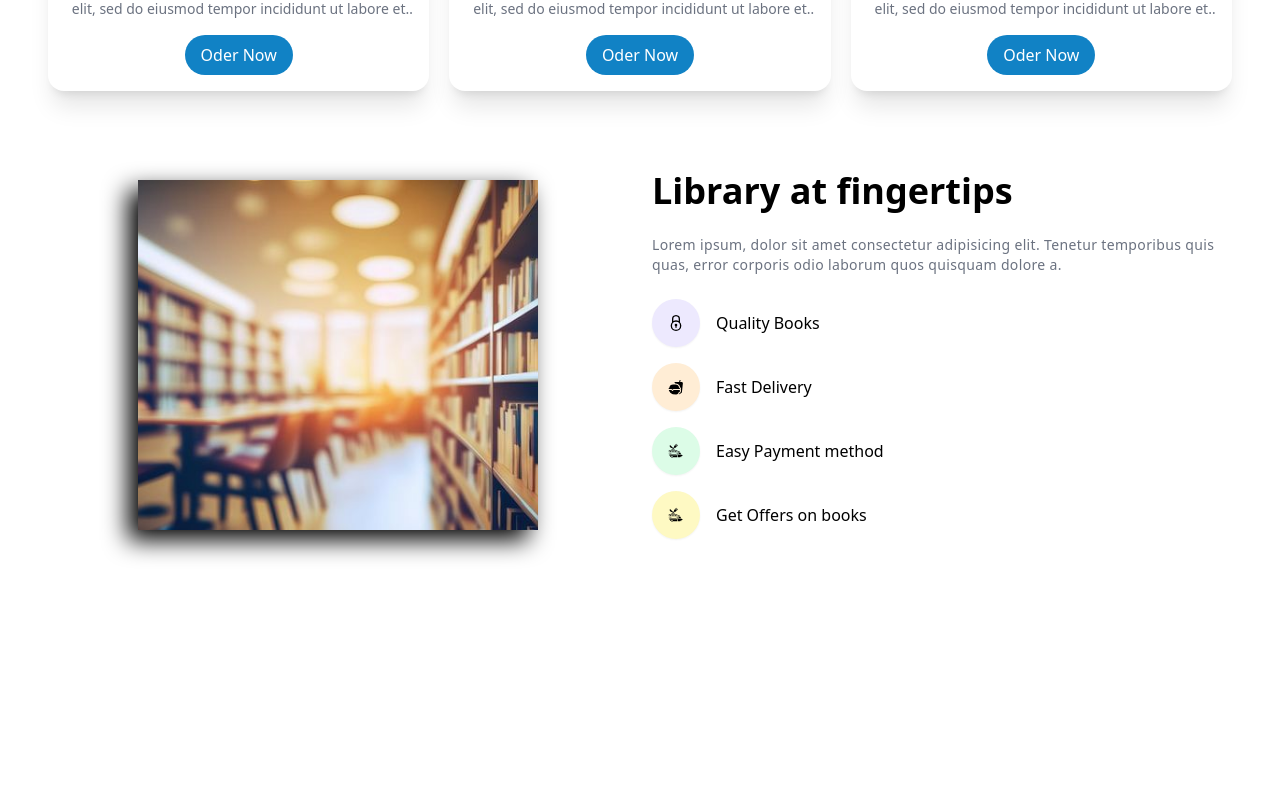
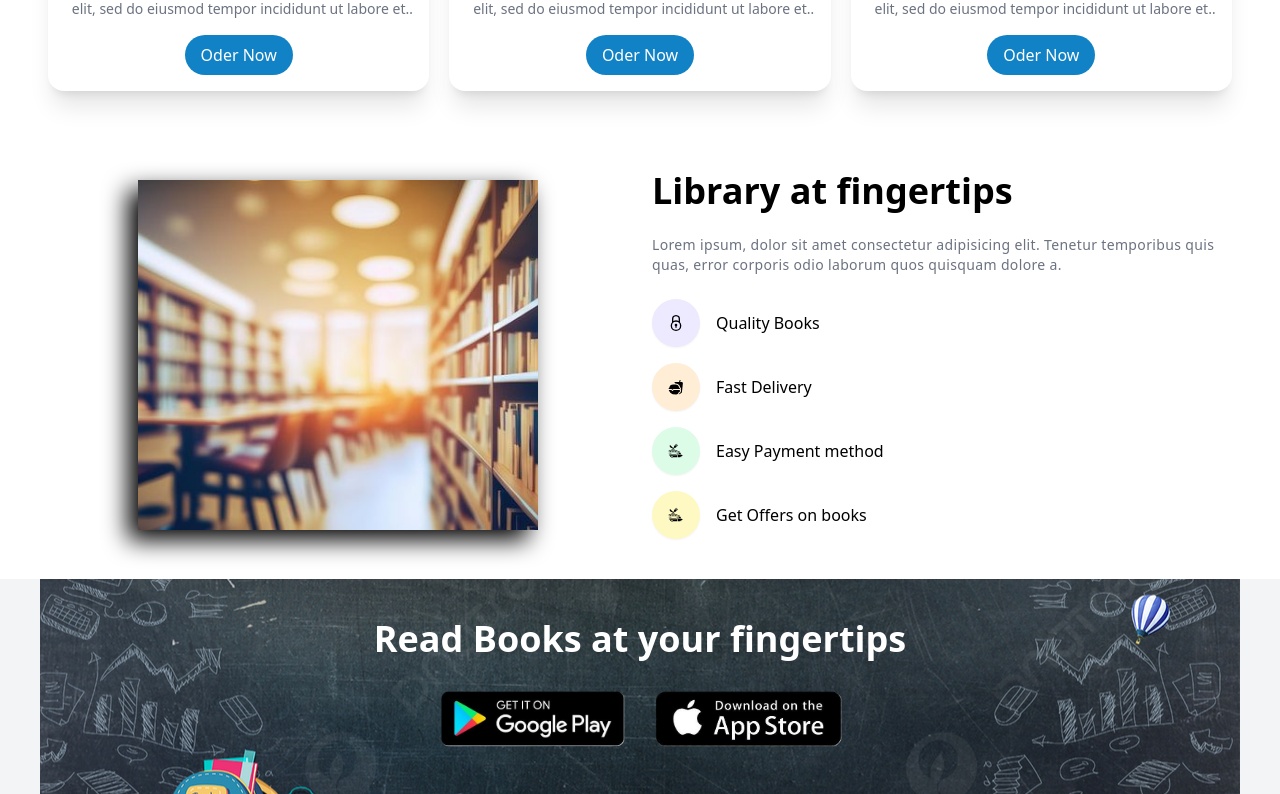
Before and after one commit to Nafiz7D/book-store-website, a React (Vite) app: page / in a window 1280 px wide. Shown: the part 1111-1905 px from the top of the page. Before the commit the page ends 1690 px from the top, so only its background shows below. Built offline with nearby package versions, Linux system fonts and the light colour scheme.

Commit message:
added appstorebanner file

```diff
--- a/src/App.jsx
+++ b/src/App.jsx
@@ -3,6 +3,7 @@
 import Hero from "./components/Hero/Hero";
 import BestBooks from "./components/BestBooks/BestBooks";
 import Banner from "./components/Banner/Banner";
+import AppStoreBanner from "./components/AppStoreBanner/AppStoreBanner";
 
 const App = () => {
   return (
@@ -12,6 +13,7 @@
         <Hero></Hero>
         <BestBooks></BestBooks>
         <Banner></Banner>
+        <AppStoreBanner></AppStoreBanner>
       </div>
     </>
   );
--- /dev/null
+++ b/src/components/AppStoreBanner/AppStoreBanner.jsx
@@ -0,0 +1,47 @@
+import React from "react";
+import BoardImg from "../../assets/website/board.png";
+import PlayStoreImg from "../../assets/website/play_store.png";
+import AppStoreImg from "../../assets/website/app_store.png";
+
+const bannerImg = {
+  backgroundImage: `url(${BoardImg})`,
+  backgroundPosition: "center",
+  backgroundRepeat: "no-repeat",
+  height: "100%",
+  width: "100%",
+};
+
+const AppStoreBanner = () => {
+  return (
+    <div
+      className="bg-gray-100 dark:bg-gray-800 text-white py-10"
+      style={bannerImg}
+    >
+      <div className="container">
+        <div className="space-y-6 max-w-xl mx-auto">
+          <h1 className="text-2xl text-center sm:text-4xl font-semibold">
+            Read Books at your fingertips
+          </h1>
+          <div className="flex flex-wrap justify-center items-center gap-4">
+            <a href="#">
+              <img
+                className="max-w-[150px] sm:max-w-[120px] md:max-w-[200px]"
+                src={PlayStoreImg}
+                alt=""
+              />
+            </a>
+            <a href="#">
+              <img
+                className="max-w-[150px] sm:max-w-[120px] md:max-w-[200px]"
+                src={AppStoreImg}
+                alt=""
+              />
+            </a>
+          </div>
+        </div>
+      </div>
+    </div>
+  );
+};
+
+export default AppStoreBanner;
```
